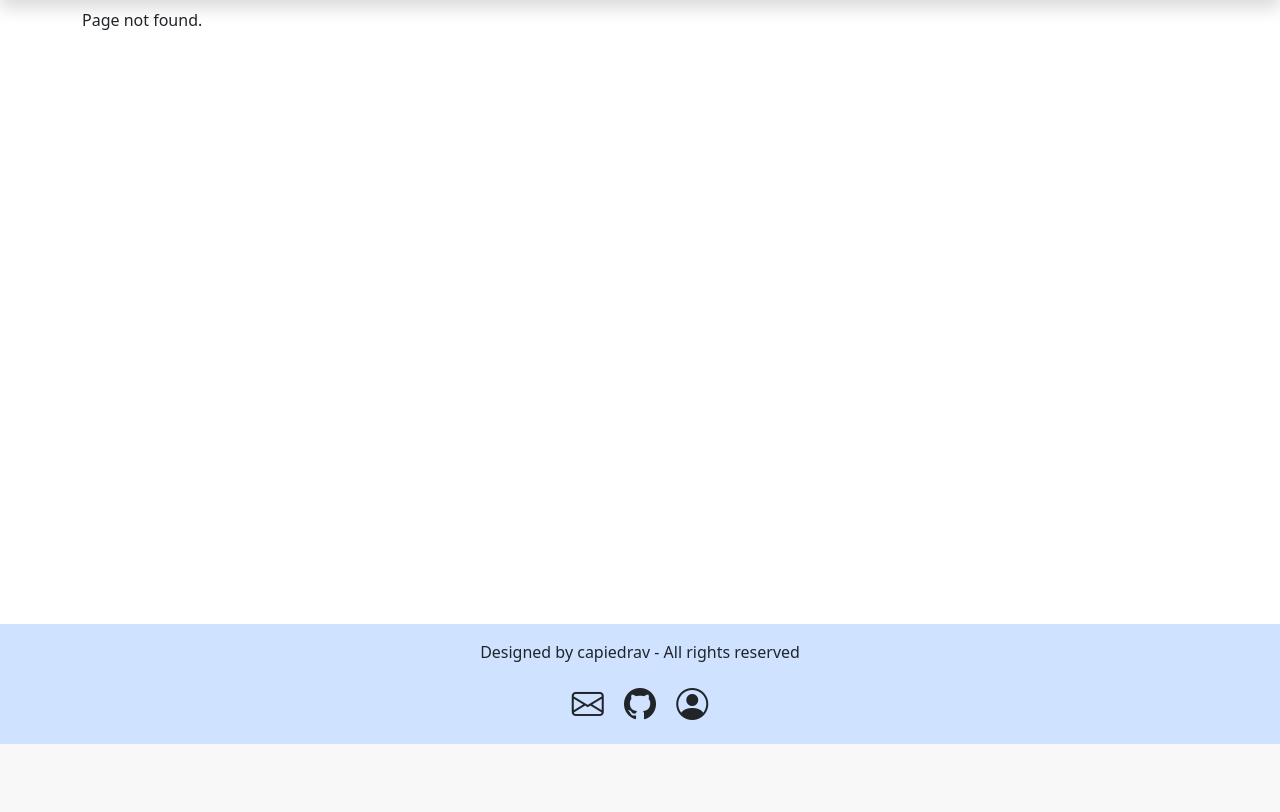
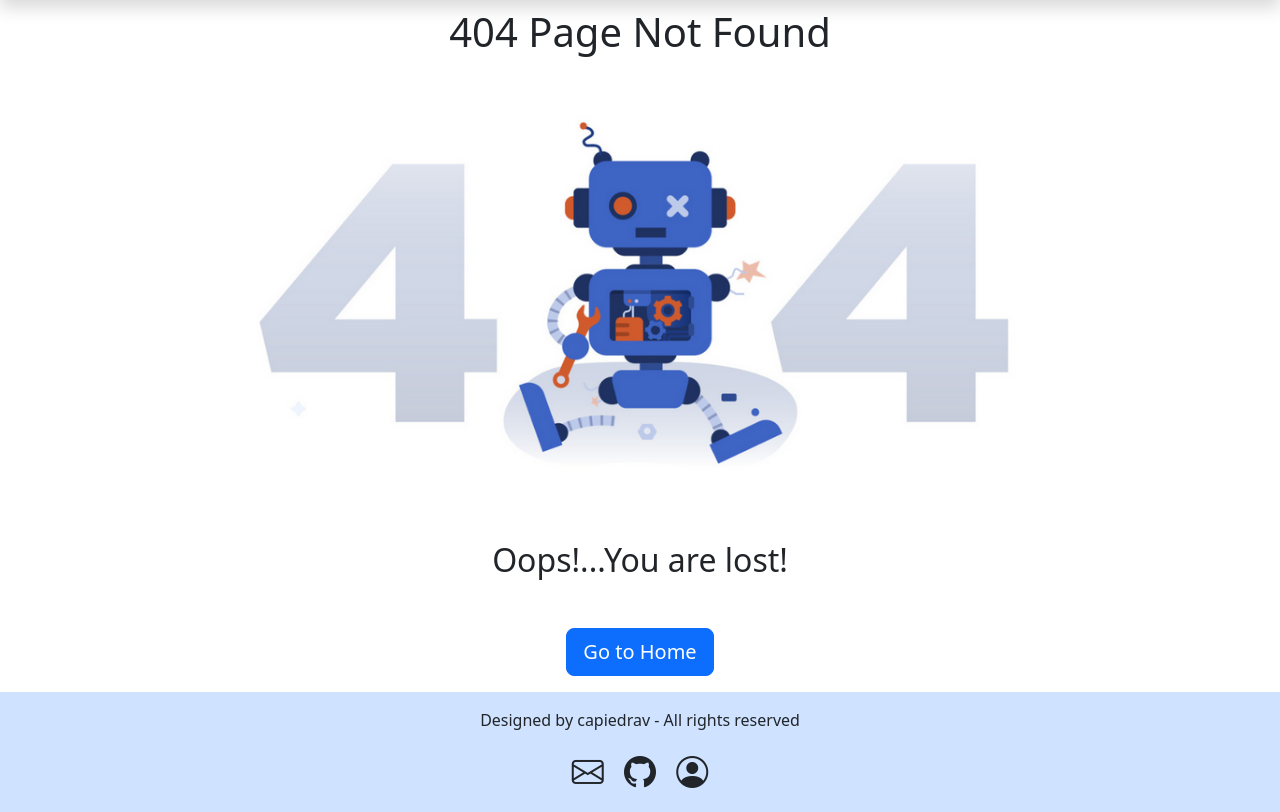
Before and after one commit to capiedrav/youtube-summarizer, a Django app: template source/templates/404.html in a window 1280 px wide. Shown: the part 56-868 px from the top of the page. Before the commit the page ends 800 px from the top, so only its background shows below. Run offline with Django 3.2, Linux system fonts and the light colour scheme; the template is opened without the code that fills it, so the values that code supplies are empty.

Commit message:
custom 404 page ready

```diff
--- a/source/templates/404.html
+++ b/source/templates/404.html
@@ -1,5 +1,14 @@
 {% extends "base.html" %}
+{% load static %}
 
 {% block content %}
-	<p>Page not found.</p>
+  <div class="row">
+    <div class="col-lg d-flex flex-column justify-content-between align-items-center">
+      <h1 class="fw-light">404 Page Not Found</h1>
+      <img class="w-75 my-5" src="{% static 'images/404.png' %}" alt="404 error img">
+      <h2 class="fw-light mb-5">Oops!...You are lost!</h2>
+      <a href="{% url 'home' %}" class="btn btn-primary btn-lg">Go to Home</a>
+    </div>
+  </div>
+
 {% endblock %}
```
Also changed, not shown: source/summarizer_app/tests/test_views.py (+0 -2 lines), source/static/images/404.png (added).
